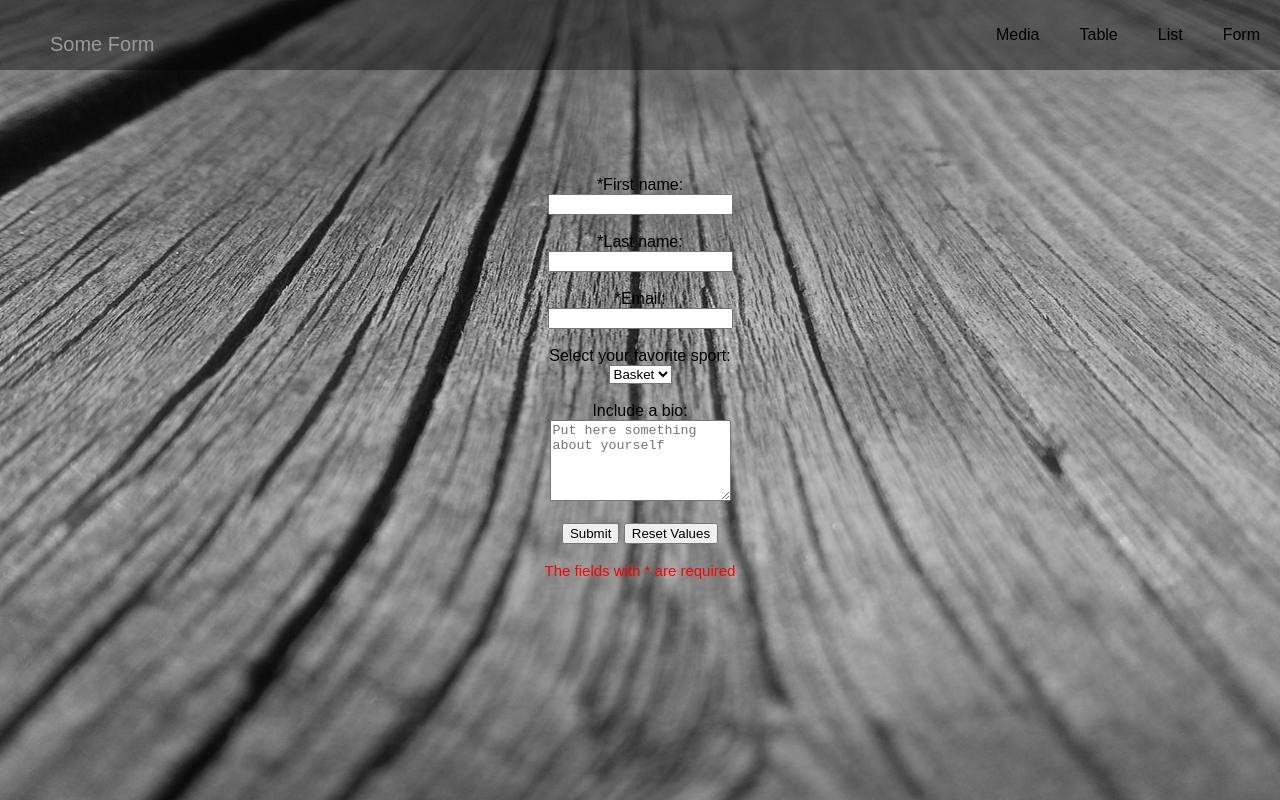
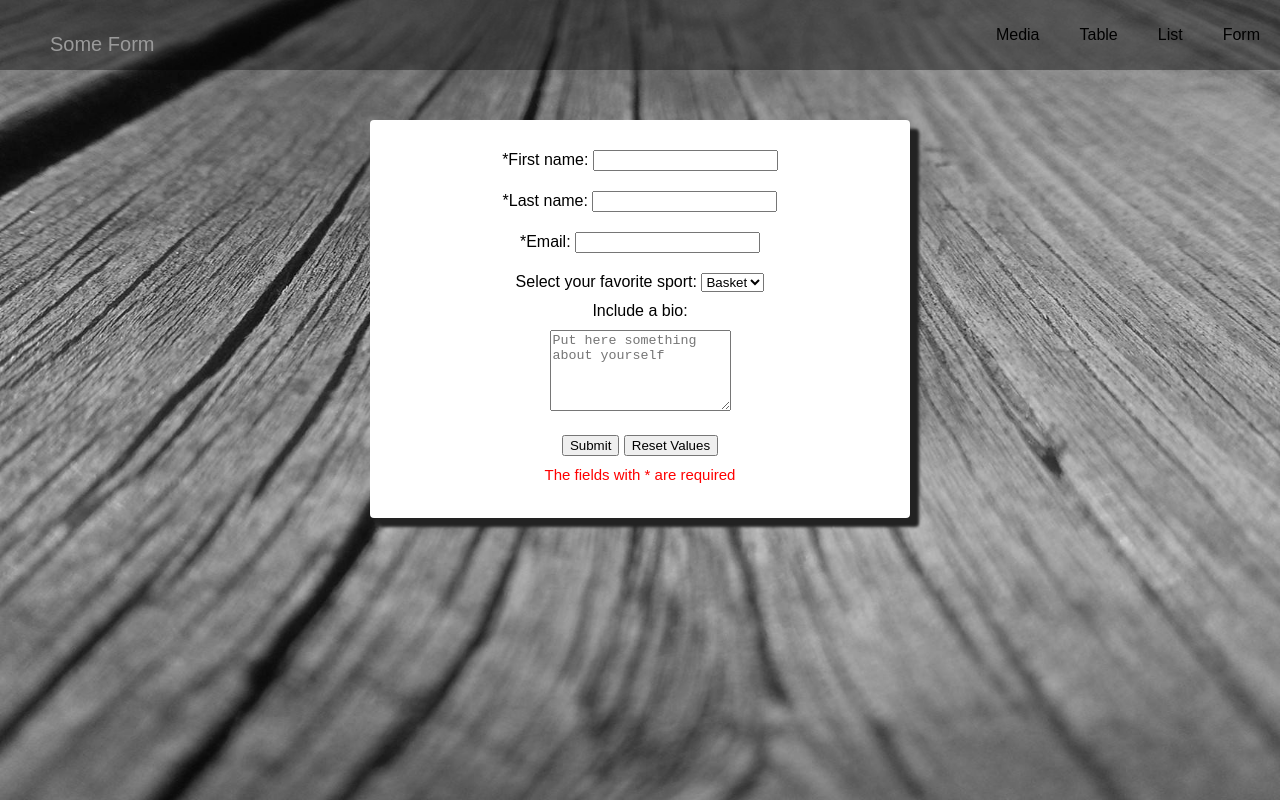
Before and after one commit to noshikaa/globant-ui-startup-2017, a plain HTML site: page luca/00-HTML-CSS-basics/part1/form.html in a window 1280 px wide. Drawn offline with Linux system fonts and the light colour scheme.

Commit message:
Implemented fixes from review

```diff
--- a/luca/00-HTML-CSS-basics/part1/css/style.css
+++ b/luca/00-HTML-CSS-basics/part1/css/style.css
@@ -1,6 +1,8 @@
 html {
     background: url(../img/front.jpg) no-repeat center center fixed;
     -moz-background-size: cover;
+    -webkit-background-size: cover;
+    -o-background-size: cover;
     background-size: cover;
 }
 
@@ -9,6 +11,8 @@ body {
 }
 
 table {
+    padding-top: 10px;
+    padding-bottom: 10px;
     display: inline-block;
     border-collapse: collapse;
 }
@@ -18,7 +22,6 @@ th{
     font-size: 30px;
     padding-bottom: 10px;
 }
-
 
 td {
     border: 1px solid black;
@@ -68,12 +71,19 @@ div .center {
 .white {
     background-color: white;
     width: 500px;
-    -moz-box-shadow:0px 4px 6px #222;
+    -moz-box-shadow:9px 9px 3px #222;
+    -webkit-box-shadow:9px 9px 3px #222;
+    -o-box-shadow:9px 9px 3px #222;
     box-shadow:9px 9px 3px #222;
     border-radius: 4px;
 }
 
-.navbar {
+.form div {
+    padding: 10px;
+    display: inherit;
+}
+
+nav {
     list-style-type: none;
     font: 16px arial, sans-serif;
     margin: 0;
@@ -86,7 +96,7 @@ div .center {
     background: rgba(0,0,0,0.4)
 }
 
-.navbar a {
+nav a {
     float: right;
     display: inline-block;
     color: #111;
@@ -96,35 +106,25 @@ div .center {
     color: black;
 }
 
-.navbar a:hover {
+nav a:hover {
     color: white;
 }
 
-.navbar div {
+
+nav div {
     float: left;
     display: inline-block;
     text-align: center;
     padding: 26px 20px;
 }
 
-
-
 @media screen and (orientation:portrait) {
     div .white {
         background-color: transparent;
         width: 250px;
         -moz-box-shadow: none;
+        -webkit-box-shadow: none;
+        -o-box-shadow: none;
         box-shadow: none;
     }
-
 }
-
-@media screen and (orientation:landscape) {
-    div .white {
-        background-color: transparent;
-        width: 250px;
-        -moz-box-shadow: none;
-        box-shadow: none;
-    }
-
-}
--- a/luca/00-HTML-CSS-basics/part1/form.html
+++ b/luca/00-HTML-CSS-basics/part1/form.html
@@ -9,44 +9,49 @@
         <title>Luca Bartolacci</title>
     </head>
     <body>
-        <div class='container'>
+        <div>
             <header>
                 <h1>Some Form</h1>
-                <div class='navbar'>
+                <nav>
                     <a href='form.html'>Form</a>
                     <a href='basic.html'>List</a>
                     <a href='table.html'>Table</a>
                     <a href='multimedia.html'>Media</a>
-                </div>
+                </nav>
             </header>
             <div class='center white'>
-                <form action="#" method="POST">
-                    <br><br>
-                    <label for="name">*First name:</label><br>
-                    <input type="text" pattern="[a-zA-Z]{3,}" name="name" id="name" required>
-                    <br><br>
-                    <label for="lastname">*Last name:</label><br>
-                    <input type="text" pattern="[a-zA-Z]{3,}" name="lastname" id="lastname" required><br><br>
-                    <label for="email"></label>*Email:<br>
-                    <input type="email" name="email" id="email" pattern="[a-z0-9._%+-]+@[a-z0-9.-]+\.[a-z]{2,3}$" required>
-                    <br><br>
-                    Select your favorite sport:<br>
+                <form class="form" action="#" method="POST">
+                    <div>
+                        <label for="name">*First name:</label>
+                        <input type="text" title="Only letters and more than 3 characters" pattern="[a-zA-Z]{3,}" name="name" id="name" required>
+                    </div>
+                    <div>
+                        <label for="lastname">*Last name:</label>
+                        <input type="text" title="Only letters and more than 3 characters" pattern="[a-zA-Z]{3,}" name="lastname" id="lastname" required>
+                    </div>
+                    <div>
+                        <label for="email">*Email:</label>
+                        <input type="email" title="No capital letters and the last part 2 or 3 characters tops" name="email" id="email" pattern="[a-z0-9._%+-]+@[a-z0-9.-]+\.[a-z]{2,3}$" required>
+                    </div>
+                    <div>
+                        Select your favorite sport:
                         <select name="sport">
                             <option value="basket">Basket</option>
                             <option value="tenis">Tenis</option>
                             <option value="rugby">Rugby</option>
                             <option value="futbol">Futbol</option>
                         </select>
-                    <br><br>
-                    <label for="bio">Include a bio:</label><br>
+                    </div>
+                        <label for="bio">Include a bio:</label>
+                    <div>
                         <textarea name="bio" id="bio" rows="5" cols="20" placeholder="Put here something about yourself"></textarea>
-                    <br><br>
+                    </div>
+                    <div>
                         <input type="submit" value="Submit">
                         <input type="reset" value="Reset Values">
+                    </div>
                 </form>
-                <br>
                 <p class="register">The fields with * are required</p>
-                <br><br>
             </div>
         </div>
     </body>
```
Also changed, not shown: luca/00-HTML-CSS-basics/part1/basic.html (+3 -5 lines), luca/00-HTML-CSS-basics/part1/multimedia.html (+3 -3 lines), luca/00-HTML-CSS-basics/part1/table.html (+3 -5 lines). Lines whose indentation alone changed are shown as unchanged.
